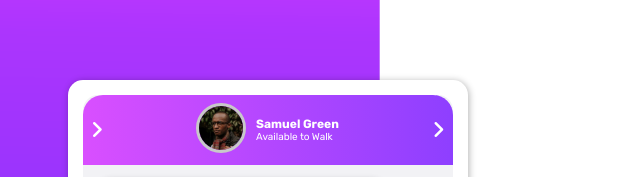
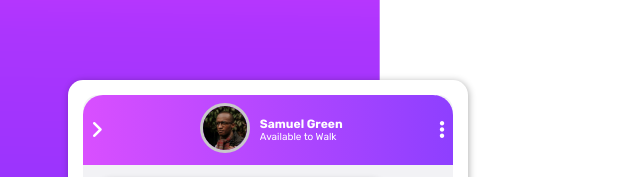
Before and after one commit to hammad-bin-siddique/frontent-mentor-challenges, a plain HTML site: page Chat App/index.html in a window 1280 px wide. Shown: the top 177 px of the page, 73-713 px from the left. Drawn offline with Linux system fonts and the light colour scheme.

Commit message:
Chat App Icon Change

```diff
--- a/Chat App/index.html
+++ b/Chat App/index.html
@@ -31,7 +31,7 @@
                                     <p>Available to Walk</p>
                                 </div>
                             </div>
-                            <span class="icon"><i class="fa-solid fa-angle-right"></i></span>
+                            <span class="icon"><i class="fa-solid fa-ellipsis-vertical"></i></span>
                         </div>
                         <div class="author-msg">
                             <p class="para"> That sounds great. I’d be happy with that. </p>
```
